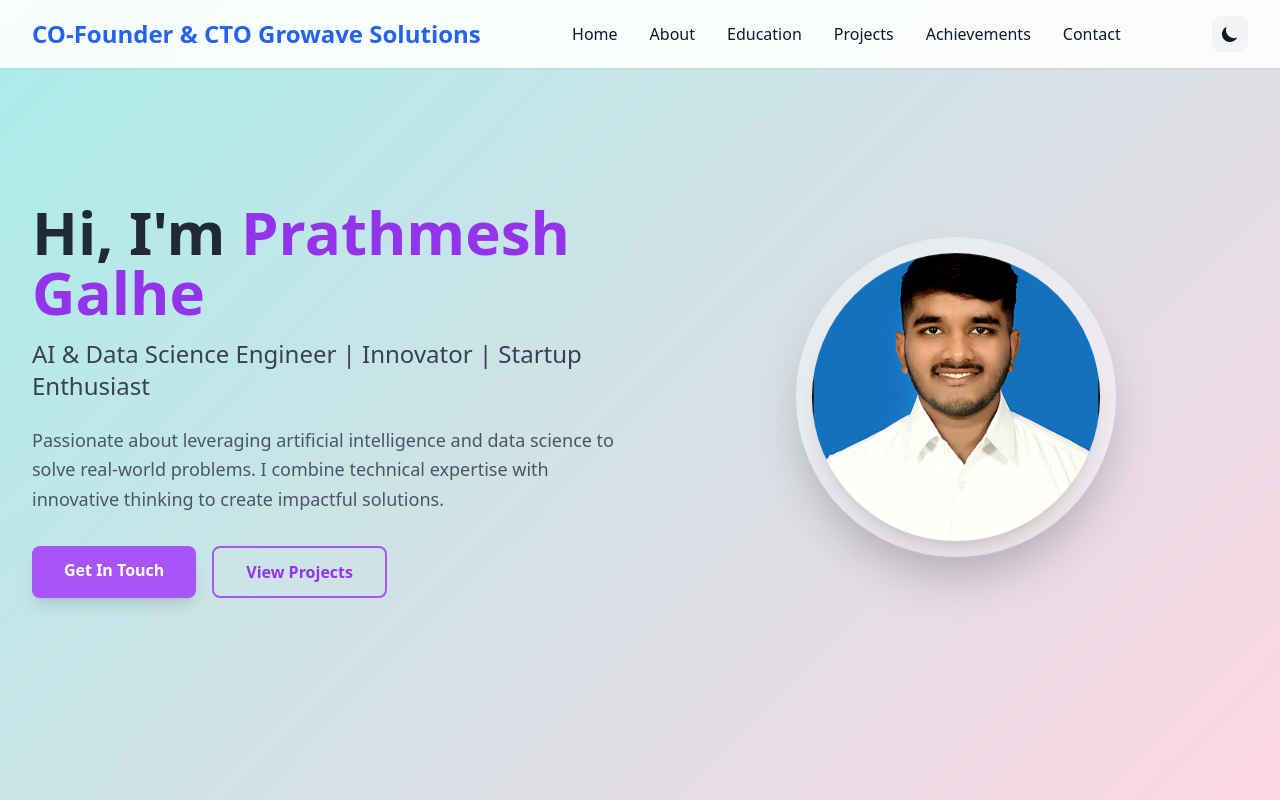
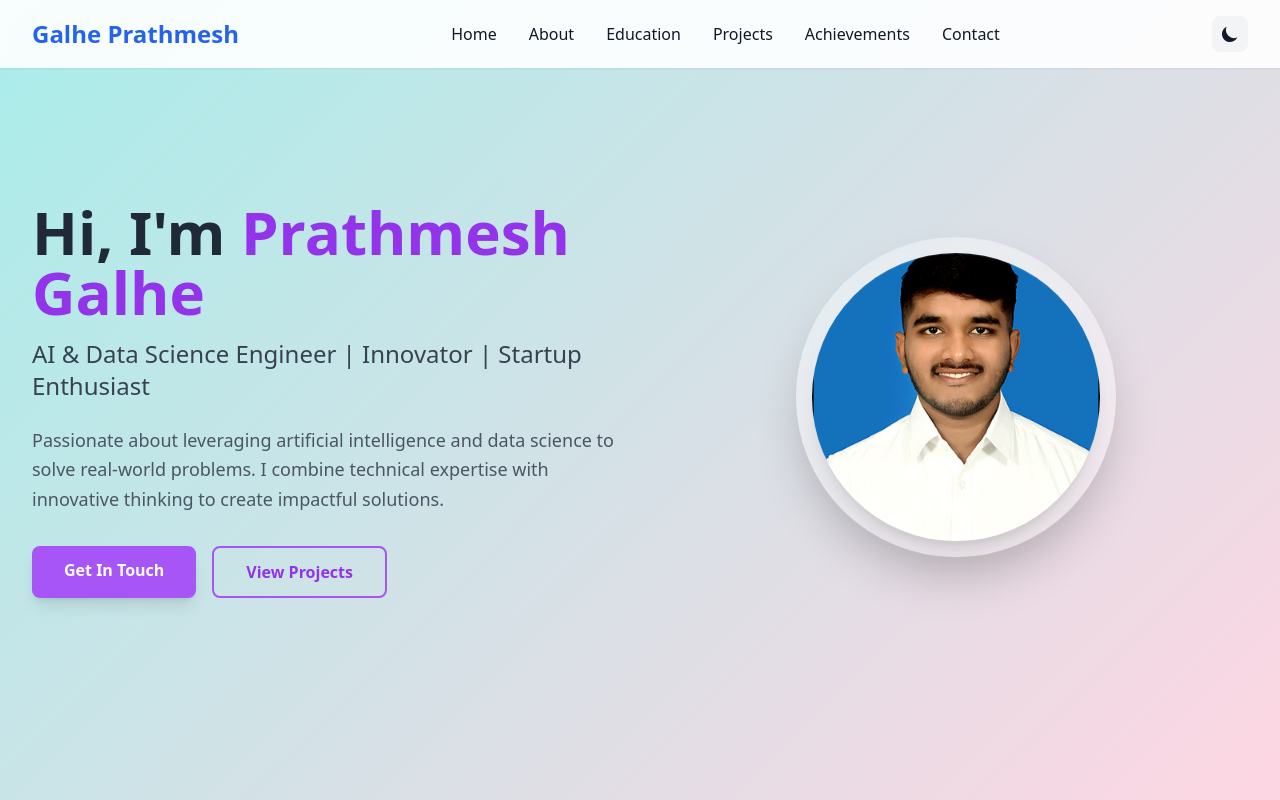
Before and after one commit to Prathmeshgalhe/prathmeshgalhe.github.io, a plain HTML site: page index.html in a window 1280 px wide. Shown: the top 800 px of the page. Drawn offline with nearby package versions, Linux system fonts and the light colour scheme.

Commit message:
Update index.html

```diff
--- a/index.html
+++ b/index.html
@@ -45,7 +45,7 @@
     <nav class="fixed top-0 w-full bg-white/90 dark:bg-gray-900/90 backdrop-blur-sm z-50 shadow-sm">
         <div class="max-w-7xl mx-auto px-4 sm:px-6 lg:px-8">
             <div class="flex justify-between items-center py-4">
-                <div class="text-2xl font-bold text-blue-600 dark:text-blue-400">CO-Founder & CTO Growave Solutions</div>
+                <div class="text-2xl font-bold text-blue-600 dark:text-blue-400">Galhe Prathmesh</div>
                 <div class="hidden md:flex space-x-8">
                     <a href="#home" class="hover:text-blue-600 dark:hover:text-blue-400 transition-colors">Home</a>
                     <a href="#about" class="hover:text-blue-600 dark:hover:text-blue-400 transition-colors">About</a>
```
